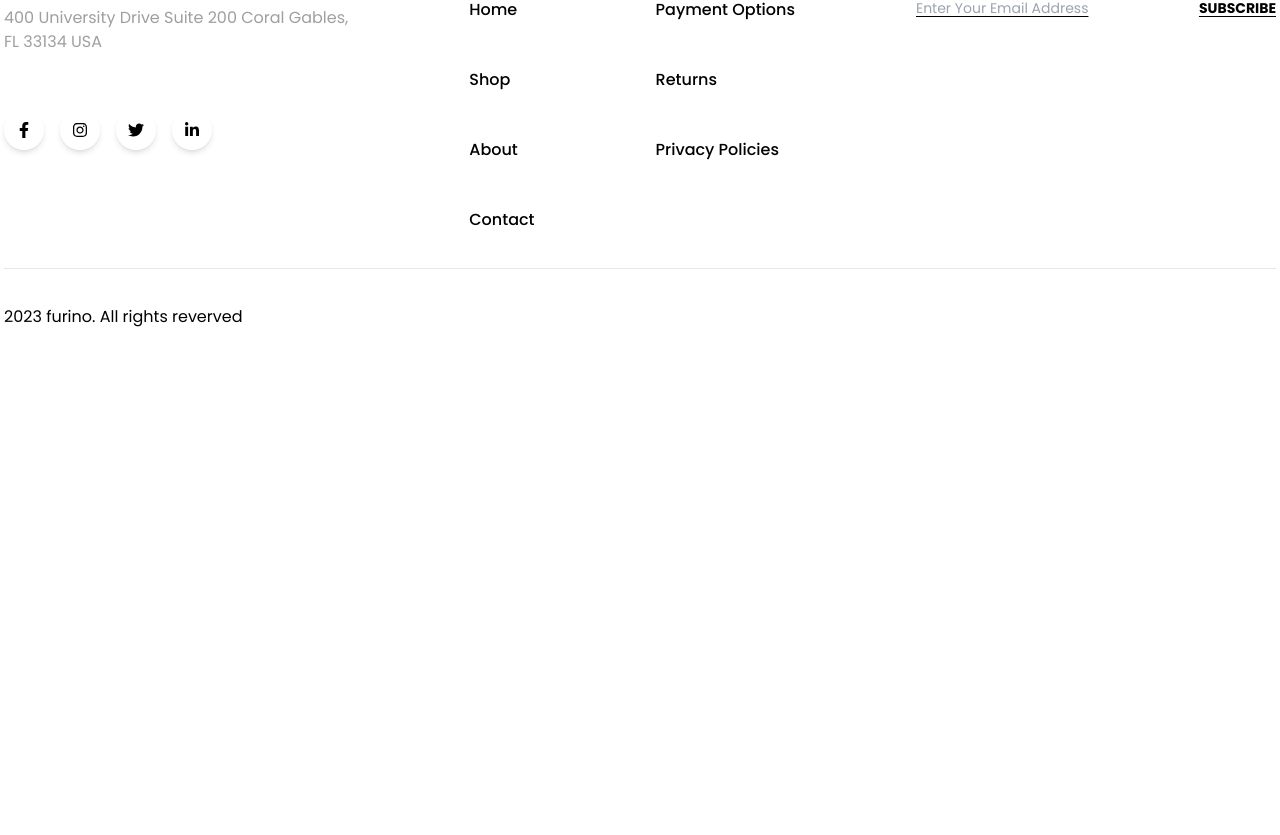
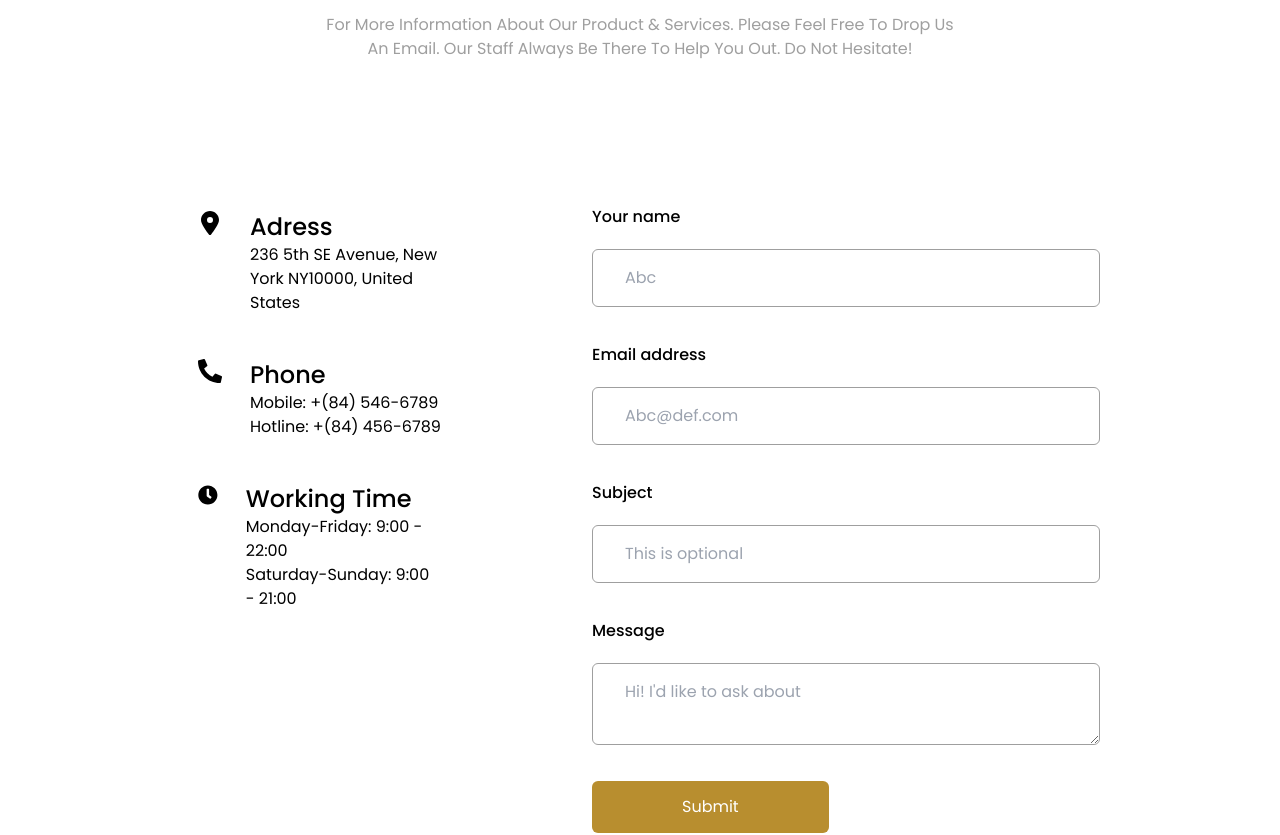
Before and after one commit to Vini0100/Furniro-marketplace, a React (Vite) app: page /contact in a window 1280 px wide. Shown: the part 559-1394 px from the top of the page. Before the commit the page ends 936 px from the top, so only its background shows below. Built offline with nearby package versions, Linux system fonts and the light colour scheme; no server answers; data requests are answered from the project's data file.

Commit message:
feat: add contact page

```diff
--- /dev/null
+++ b/src/components/contact/ContactInformations.tsx
@@ -0,0 +1,66 @@
+import { FaLocationDot } from "react-icons/fa6";
+import FormContact from "./FormContact";
+import { FaClock, FaPhoneAlt } from "react-icons/fa";
+
+const ContactInformations = () => {
+  return (
+    <section className="max-w-5xl mx-auto w-full font-poppins pt-8 md:pt-24">
+      <div className="flex flex-col gap-10 md:gap-20">
+        <div className="flex flex-col text-center px-10 md:px-48 gap-2">
+          <h2 className="font-semibold text-4xl">Get In Touch With Us</h2>
+          <p className="text-base font-normal text-customGray">
+            For More Information About Our Product & Services. Please Feel Free
+            To Drop Us An Email. Our Staff Always Be There To Help You Out. Do
+            Not Hesitate!
+          </p>
+        </div>
+        <div className="flex flex-col md:flex-row md:gap-7">
+          <div className="flex flex-col p-[4.375rem] gap-11">
+            <div className=" flex gap-7 w-full">
+              <FaLocationDot className="size-6" />
+              <div className="flex flex-col w-48">
+                <h4 className="font-poppins text-2xl font-medium">Adress</h4>
+                <p className="text-base font-normal">
+                  236 5th SE Avenue, New York NY10000, United States
+                </p>
+              </div>
+            </div>
+            <div className="flex gap-7">
+              <FaPhoneAlt className="size-6" />
+              <div>
+                <h4 className="font-poppins text-2xl font-medium">Phone</h4>
+                <ul>
+                  <li className="text-base font-normal">
+                    Mobile: +(84) 546-6789
+                  </li>
+                  <li className="text-base font-normal">
+                    Hotline: +(84) 456-6789
+                  </li>
+                </ul>
+              </div>
+            </div>
+            <div className=" flex gap-7">
+              <FaClock className="size-6" />
+              <div>
+                <h4 className="font-poppins text-2xl font-medium">
+                  Working Time
+                </h4>
+                <ul>
+                  <li className="text-base font-normal">
+                    Monday-Friday: 9:00 - 22:00
+                  </li>
+                  <li className="text-base font-normal">
+                    Saturday-Sunday: 9:00 - 21:00
+                  </li>
+                </ul>
+              </div>
+            </div>
+          </div>
+          <FormContact />
+        </div>
+      </div>
+    </section>
+  );
+};
+
+export default ContactInformations;
--- /dev/null
+++ b/src/components/contact/FormContact.tsx
@@ -0,0 +1,125 @@
+import { z } from "zod";
+import { useState } from "react";
+
+const contactSchema = z.object({
+  name: z.string().min(5, "Name must be at least 5 characters"),
+  email: z.string().email("Invalid email format"),
+  subject: z.string().optional(),
+  message: z.string().min(8, "Message must contain at least 8 characters"),
+});
+
+type ContactFormData = z.infer<typeof contactSchema>;
+
+const FormContact = () => {
+  const [formData, setFormData] = useState<ContactFormData>({
+    name: "",
+    email: "",
+    subject: "",
+    message: "",
+  });
+
+  const [errors, setErrors] = useState<Partial<ContactFormData>>({});
+
+  const handleChange = (
+    e: React.ChangeEvent<HTMLInputElement | HTMLTextAreaElement>
+  ) => {
+    const { name, value } = e.target;
+    setFormData((prev) => ({ ...prev, [name]: value }));
+  };
+
+  const handleSubmit = (e: React.FormEvent<HTMLFormElement>) => {
+    e.preventDefault();
+    const result = contactSchema.safeParse(formData);
+    if (result.success) {
+      setFormData({
+        name: "",
+        email: "",
+        subject: "",
+        message: "",
+      });
+    } else {
+      const formattedErrors = result.error.format();
+      setErrors({
+        name: formattedErrors.name?._errors[0],
+        email: formattedErrors.email?._errors[0],
+        subject: formattedErrors.subject?._errors[0],
+        message: formattedErrors.message?._errors[0],
+      });
+    }
+  };
+
+  return (
+    <form
+      className="font-poppins px-[3.25rem] py-16 text-base w-full flex flex-col gap-9"
+      onSubmit={handleSubmit}
+    >
+      <div className="flex flex-col gap-5">
+        <label htmlFor="name" className="font-medium">
+          Your name
+        </label>
+        <input
+          type="text"
+          className="border border-customGray outline-none rounded-md py-4 px-8"
+          name="name"
+          id="name"
+          placeholder="Abc"
+          value={formData.name}
+          onChange={handleChange}
+        />
+        {errors.name && <p className="text-customRed">{errors.name}</p>}
+      </div>
+      <div className="flex flex-col gap-5">
+        <label htmlFor="email" className="font-medium">
+          Email address
+        </label>
+        <input
+          type="email"
+          className="border border-customGray outline-none rounded-md py-4 px-8"
+          name="email"
+          id="email"
+          placeholder="Abc@def.com"
+          value={formData.email}
+          onChange={handleChange}
+        />
+        {errors.email && <p className="text-customRed">{errors.email}</p>}
+      </div>
+      <div className="flex flex-col gap-5">
+        <label htmlFor="subject" className="font-medium">
+          Subject
+        </label>
+        <input
+          type="text"
+          className="border border-customGray outline-none rounded-md py-4 px-8"
+          name="subject"
+          id="subject"
+          placeholder="This is optional"
+          value={formData.subject}
+          onChange={handleChange}
+        />
+        {errors.subject && <p className="text-customRed">{errors.subject}</p>}
+      </div>
+      <div className="flex flex-col gap-5">
+        <label htmlFor="message" className="font-medium">
+          Message
+        </label>
+        <textarea
+          className="border border-customGray outline-none rounded-md py-4 px-8"
+          name="message"
+          id="message"
+          placeholder="Hi! I'd like to ask about"
+          value={formData.message}
+          onChange={handleChange}
+        />
+        {errors.message && <p className="text-customRed">{errors.message}</p>}
+      </div>
+      <button
+        className="bg-customGold self-start px-[5.625rem] py-[0.875rem] rounded-md text-white font-normal text-base"
+        type="submit"
+      >
+        Submit
+      </button>
+    </form>
+  );
+};
+
+export default FormContact;
--- a/src/components/footer/Footer.tsx
+++ b/src/components/footer/Footer.tsx
@@ -45,7 +45,7 @@
                   <Link to="/shop">Shop</Link>
                 </li>
                 <li>
-                  <Link to="/about">About</Link>
+                  <Link to="/">About</Link>
                 </li>
                 <li>
                   <Link to="/contact">Contact</Link>
--- a/src/components/header/Header.tsx
+++ b/src/components/header/Header.tsx
@@ -30,7 +30,7 @@
               <Link to="/shop">Shop</Link>
             </li>
             <li>
-              <Link to="/about">About</Link>
+              <Link to="/">About</Link>
             </li>
             <li>
               <Link to="/contact">Contact</Link>
--- a/src/pages/Contact.tsx
+++ b/src/pages/Contact.tsx
@@ -1,9 +1,13 @@
+import BottomBar from "../components/bottonBar/BottonBar";
+import ContactInformations from "../components/contact/ContactInformations";
 import TopBar from "../components/header/topBar/TopBar";
 
 const Contact = () => {
   return (
     <div>
       <TopBar />
+      <ContactInformations />
+      <BottomBar />
     </div>
   );
 };
```
